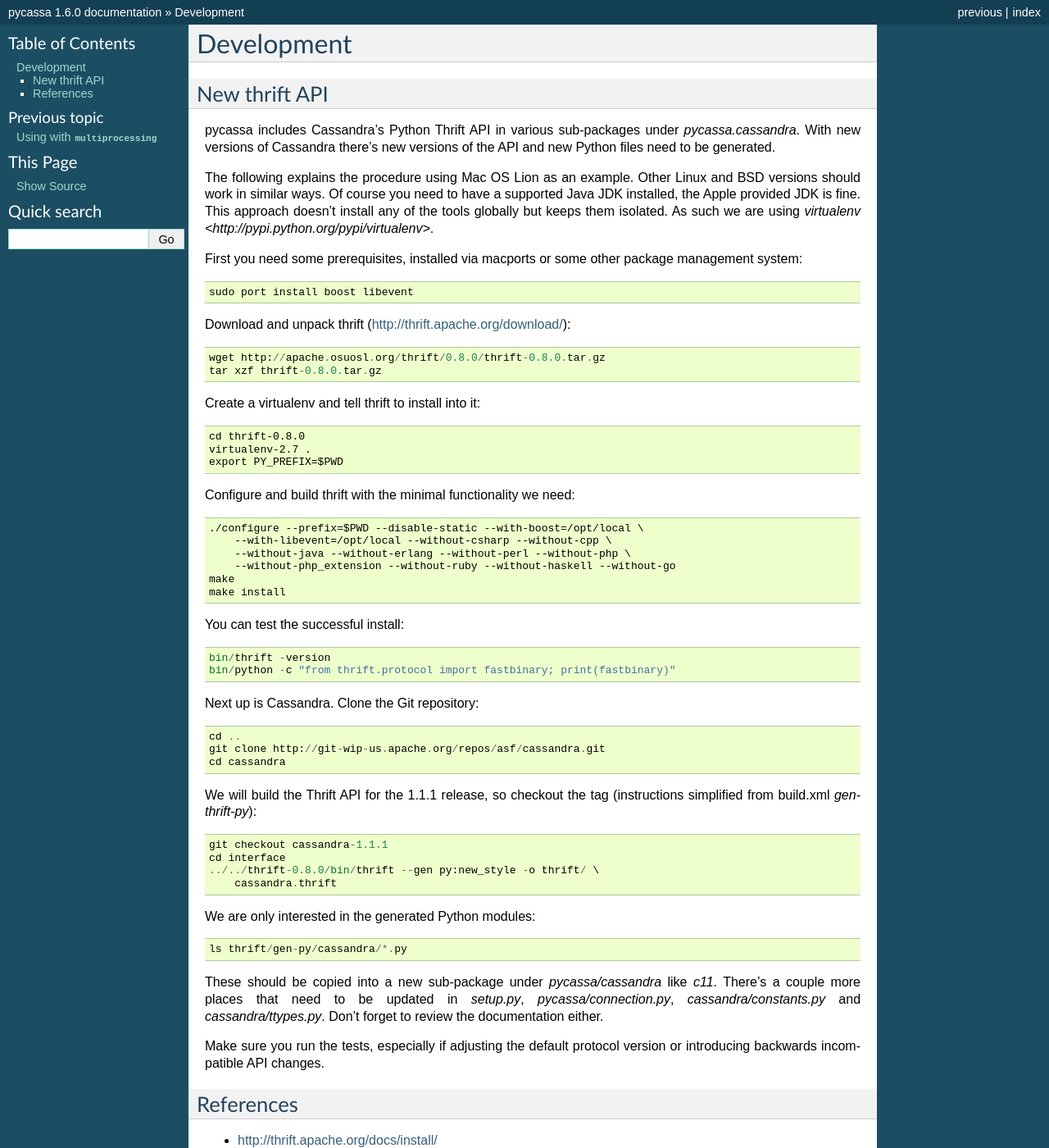
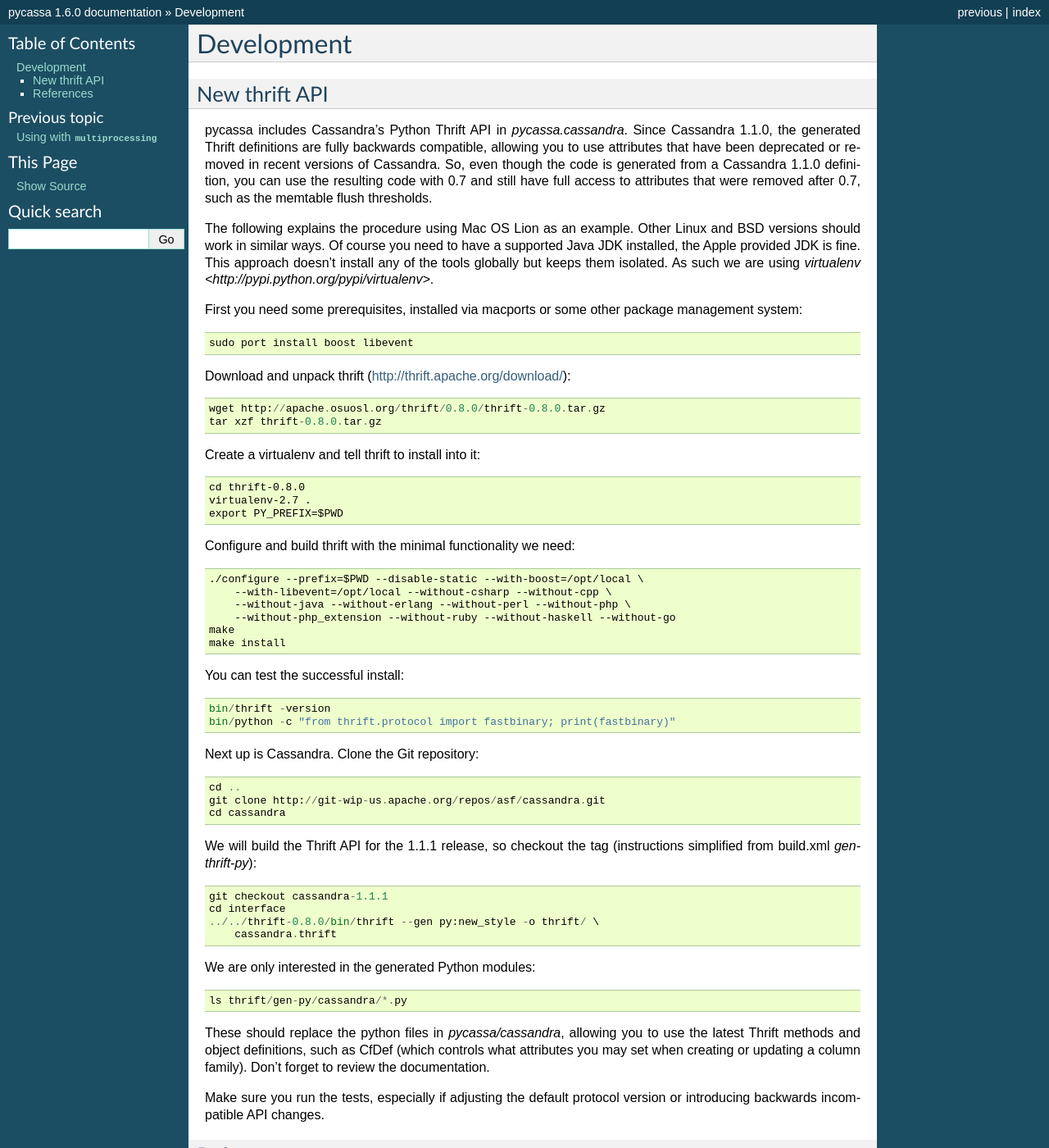
Before and after one commit to pycassa/pycassa, a Sphinx documentation site: the page built from doc/development.rst, in a window 1280 px wide and 1400 px high. Shown: the whole window at 82% size. Built offline with Sphinx 7.4.7, drawn with Linux system fonts in a browser that asks for light colours.

Commit message:
Update README version compat, dev docs

```diff
--- a/doc/development.rst
+++ b/doc/development.rst
@@ -4,9 +4,13 @@
 New thrift API
 --------------
 
-pycassa includes Cassandra's Python Thrift API in various sub-packages under
-`pycassa.cassandra`. With new versions of Cassandra there's new versions of
-the API and new Python files need to be generated.
+pycassa includes Cassandra's Python Thrift API in `pycassa.cassandra`.
+Since Cassandra 1.1.0, the generated Thrift definitions are fully backwards
+compatible, allowing you to use attributes that have been deprecated or
+removed in recent versions of Cassandra. So, even though the code is
+generated from a Cassandra 1.1.0 definition, you can use the resulting code
+with 0.7 and still have full access to attributes that were removed after
+0.7, such as the memtable flush thresholds.
 
 The following explains the procedure using Mac OS Lion as an example. Other
 Linux and BSD versions should work in similar ways. Of course you need to
@@ -62,10 +66,10 @@
 
     ls thrift/gen-py/cassandra/*.py
 
-These should be copied into a new sub-package under `pycassa/cassandra` like
-`c11`. There's a couple more places that need to be updated in `setup.py`,
-`pycassa/connection.py`, `cassandra/constants.py` and `cassandra/ttypes.py`.
-Don't forget to review the documentation either.
+These should replace the python files in `pycassa/cassandra`, allowing you
+to use the latest Thrift methods and object definitions, such as CfDef (which
+controls what attributes you may set when creating or updating a column
+family). Don't forget to review the documentation.
 
 Make sure you run the tests, especially if adjusting the default protocol
 version or introducing backwards incompatible API changes.
```
Also changed, not shown: 1 other file.
